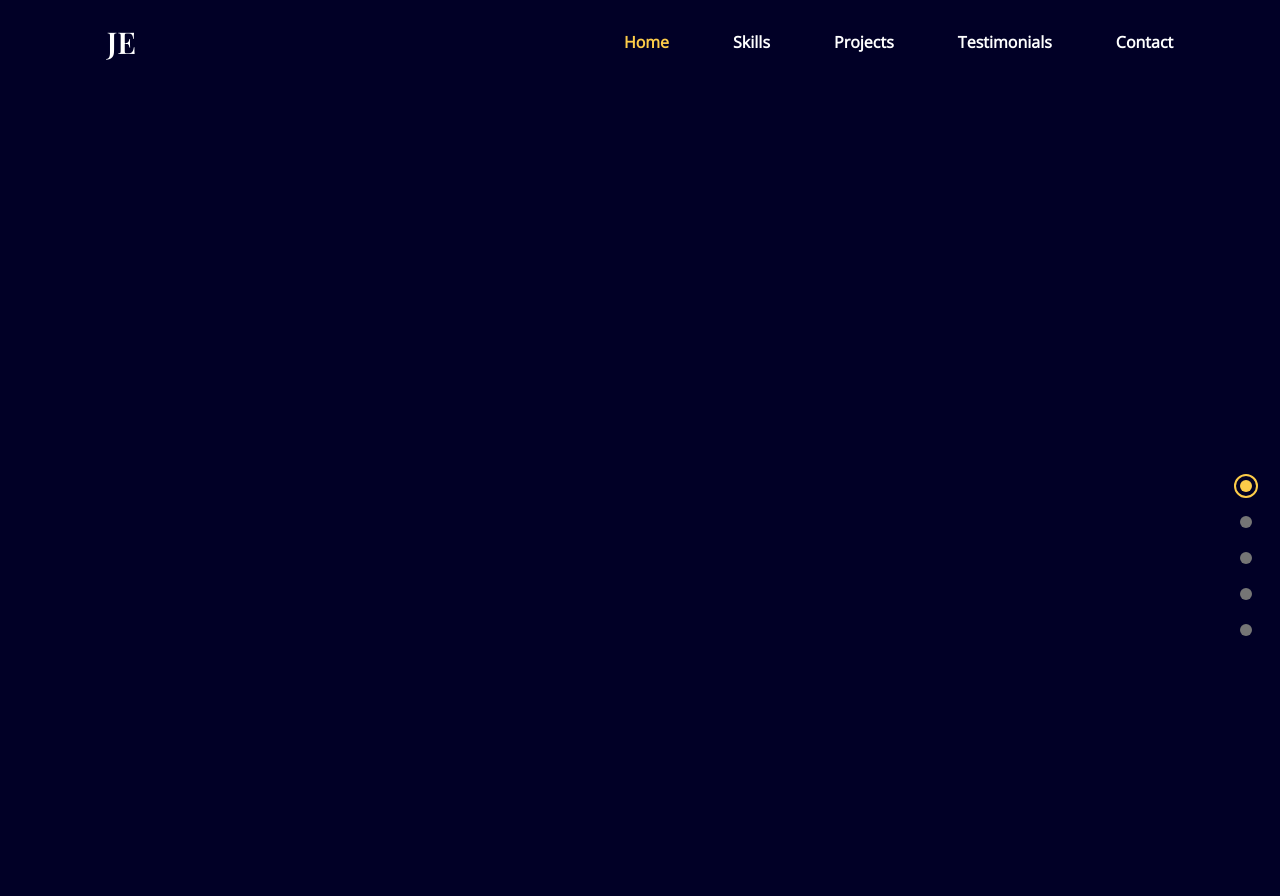
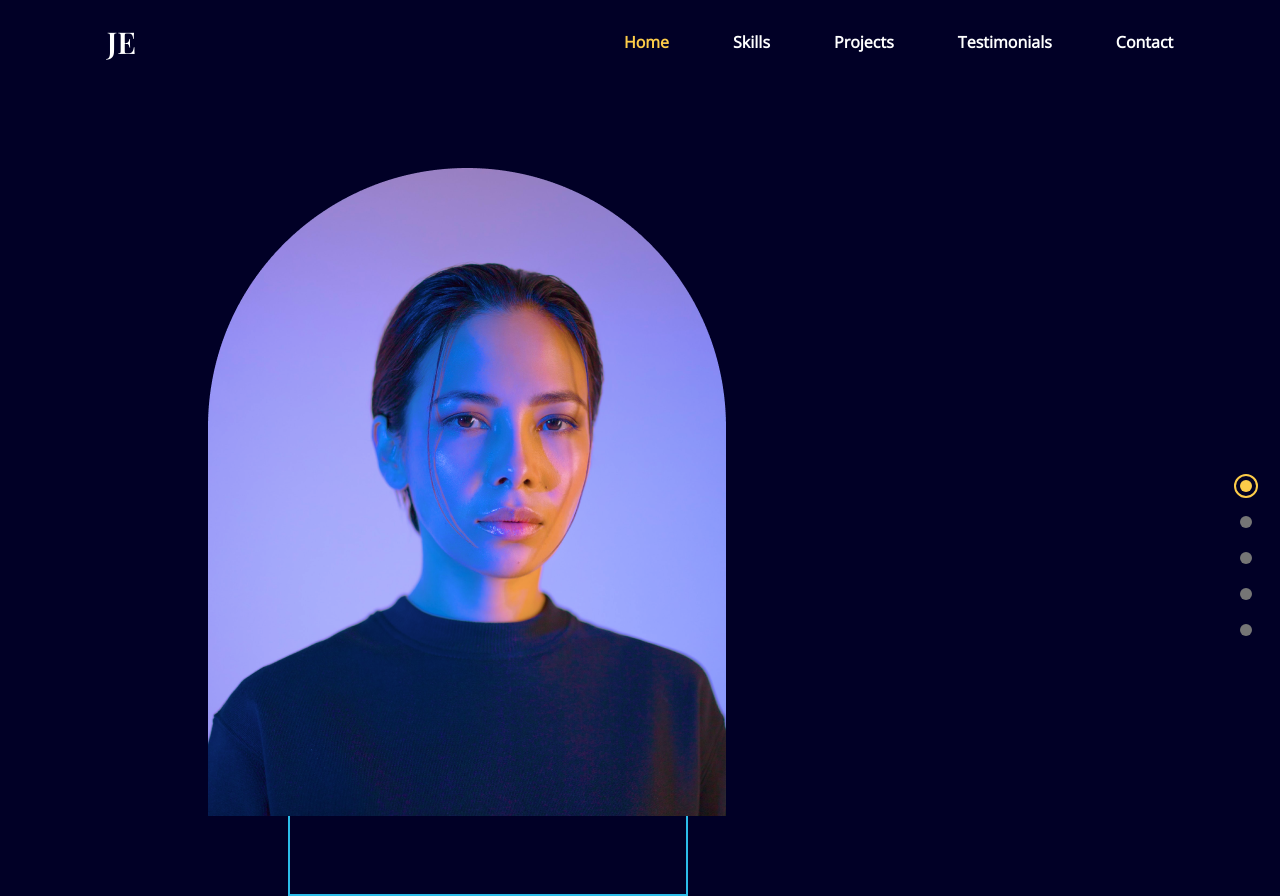
Before and after one commit to afiatamanna06/jane-esper, a React (Create React App) app: page / in a window 1280 px wide. Before the commit the page ends 800 px from the top, so only its background shows below. Built offline with nearby package versions, Linux system fonts and the light colour scheme; the HTML template or start-up script is replaced by a standard one.

Commit message:
Fix image url error

```diff
--- a/src/App.tsx
+++ b/src/App.tsx
@@ -1,5 +1,6 @@
 import { useEffect, useState } from "react";
 import DotGroup from "./components/common/DotGroup";
+import LandingSection from "./components/home/LandingSection";
 import NavBar from "./components/navigation/NavBar";
 import UseMediaQuery from "./hooks/useMediaQuery";
 
@@ -31,6 +32,7 @@ function App() {
             setSelectedPage={setSelectedPage}
           />
         )}
+        <LandingSection setSelectedPage={setSelectedPage} />
       </div>
     </div>
   );
--- a/src/components/home/LandingSection.tsx
+++ b/src/components/home/LandingSection.tsx
@@ -1,8 +1,30 @@
+import UseMediaQuery from "../../hooks/useMediaQuery"
+import { motion } from "framer-motion"
+import AnchorLink from "react-anchor-link-smooth-scroll";
+import ProfileImage from "../../assets/profile-image.png"
 
+interface propTypes {
+    setSelectedPage: any;
+  }
 
-function LandingSection() {
+function LandingSection({ setSelectedPage }: propTypes) {
+
+    const isAboveMediaScreen = UseMediaQuery("(min-width: 1060px)")
+
   return (
-    <div>LandingSection</div>
+    <section id="home" className="md:flex md:justify-between md:items-center md:h-full gap-16 py-10">
+      <div className="md:order-2 flex justify-center basis-3/5 z-10 mt-16 md:mt-32">
+        {isAboveMediaScreen ? (
+          <div className="relative z-0 ml-20 before:absolute before:top-20 before:left-20 before:rounded-t-[400px] before:w-full before:max-w-[400px] before:h-full before:border-2 before:border-blue before:z-[-1]">
+            <img src={ProfileImage} className="hover:filter hover:saturate-200 transition duration-500 z-10 w-full max-w-[400px] md:max-w-[600px]" alt="" />
+          </div>
+        ) : (
+          <div>
+
+          </div>
+        )}
+      </div>
+    </section>
   )
 }
 
--- /dev/null
+++ b/src/declaration.d.ts
@@ -0,0 +1,4 @@
+declare module "*.png";
+declare module "*.svg";
+declare module "*.jpeg";
+declare module "*.jpg";
--- a/tsconfig.json
+++ b/tsconfig.json
@@ -21,6 +21,6 @@
     "jsx": "react-jsx"
   },
   "include": [
-    "src"
+    "src", "src/declaration.d.ts"
   ]
 }
```
